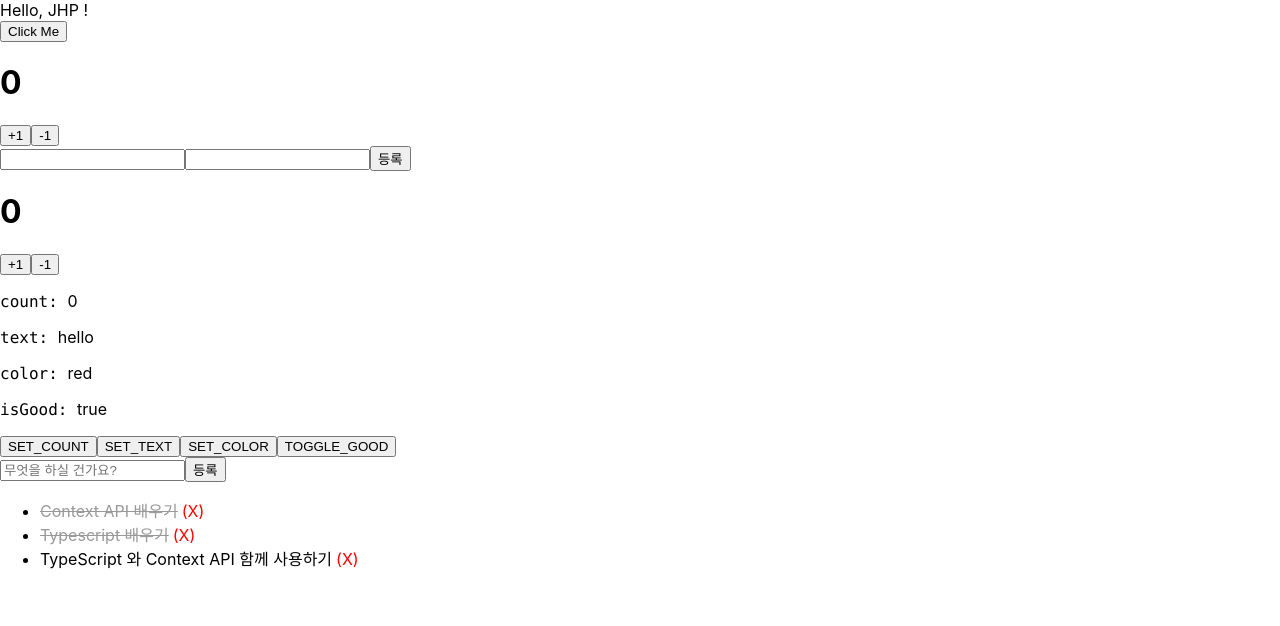
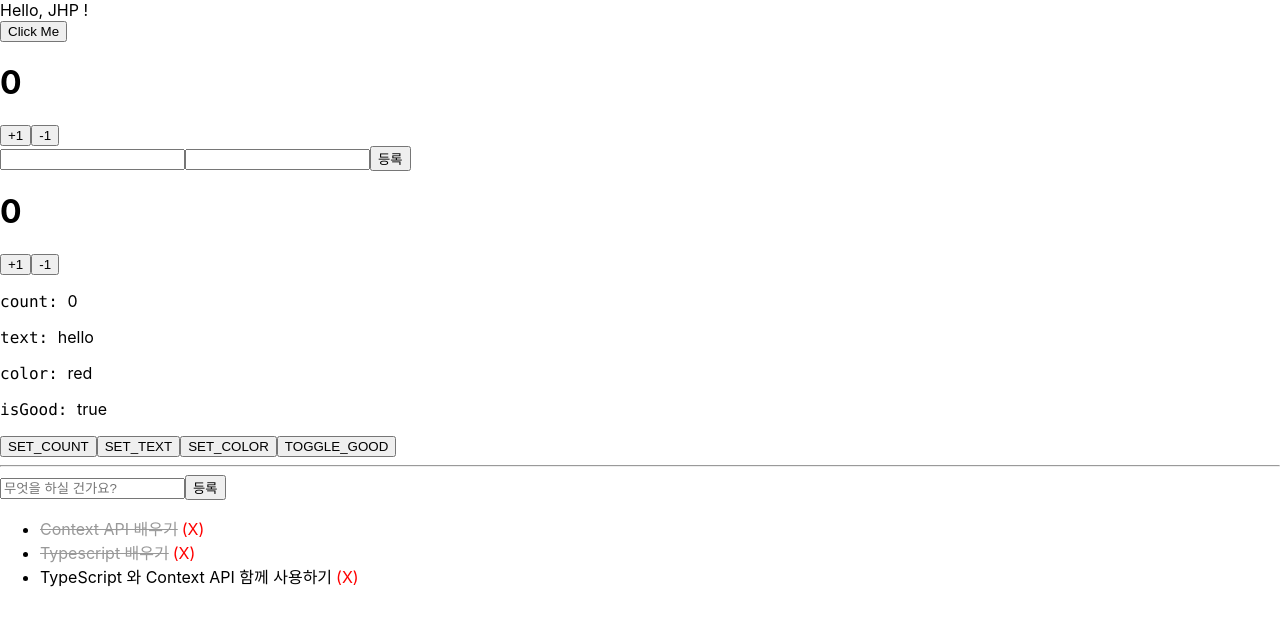
Before and after one commit to qkrwlgh91/ts-react-basic, a React (Create React App) app: page / in a window 1280 px wide. Shown: the top 626 px of the page. Built offline with nearby package versions, Linux system fonts and the light colour scheme.

Commit message:
changed that state is called by context api

```diff
--- a/src/App.tsx
+++ b/src/App.tsx
@@ -8,6 +8,7 @@ import ReducerSample from './ReducerSample';
 
 import TodoForm from './components/TodoForm';
 import TodoList from './components/TodoList';
+import { TodosContextProvider} from './contexts/TodosContext';
 
 function App() {
   const onClick = (name: string) => {
@@ -27,8 +28,11 @@ function App() {
       <CounterReducer />
       <ReducerSample />
       <div>
-        <TodoForm/>
-        <TodoList/>
+        <hr/>
+        <TodosContextProvider>
+          <TodoForm/>
+          <TodoList/>
+        </TodosContextProvider>
       </div>
     </div>
 
--- a/src/components/TodoList.tsx
+++ b/src/components/TodoList.tsx
@@ -1,8 +1,9 @@
 import React from 'react'
 import TodoItem from './TodoItem';
+import { useTodosState } from '../contexts/TodosContext';
 
 function TodoList() {
-
+/*
     const todos = [
         {
             id: 1,
@@ -20,6 +21,11 @@ function TodoList() {
             done: false
         },
     ]
+*/
+
+    // Context안의 상태를 조회하여 렌더링
+    // 커스텀 Hook을 만뜰 었기 때문에 간단히 처리 할 수 있는 장점이 있다.
+    const todos = useTodosState();
 
     return (
         <ul>
```
